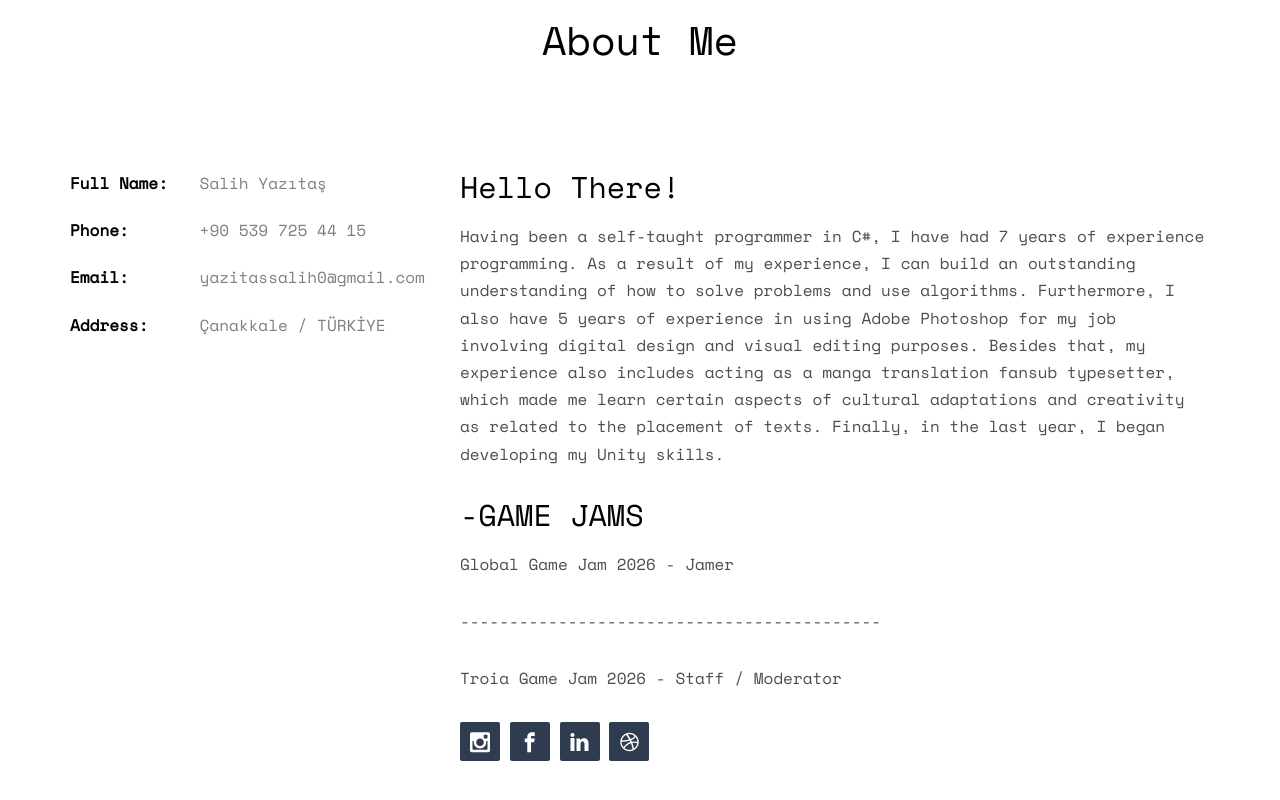
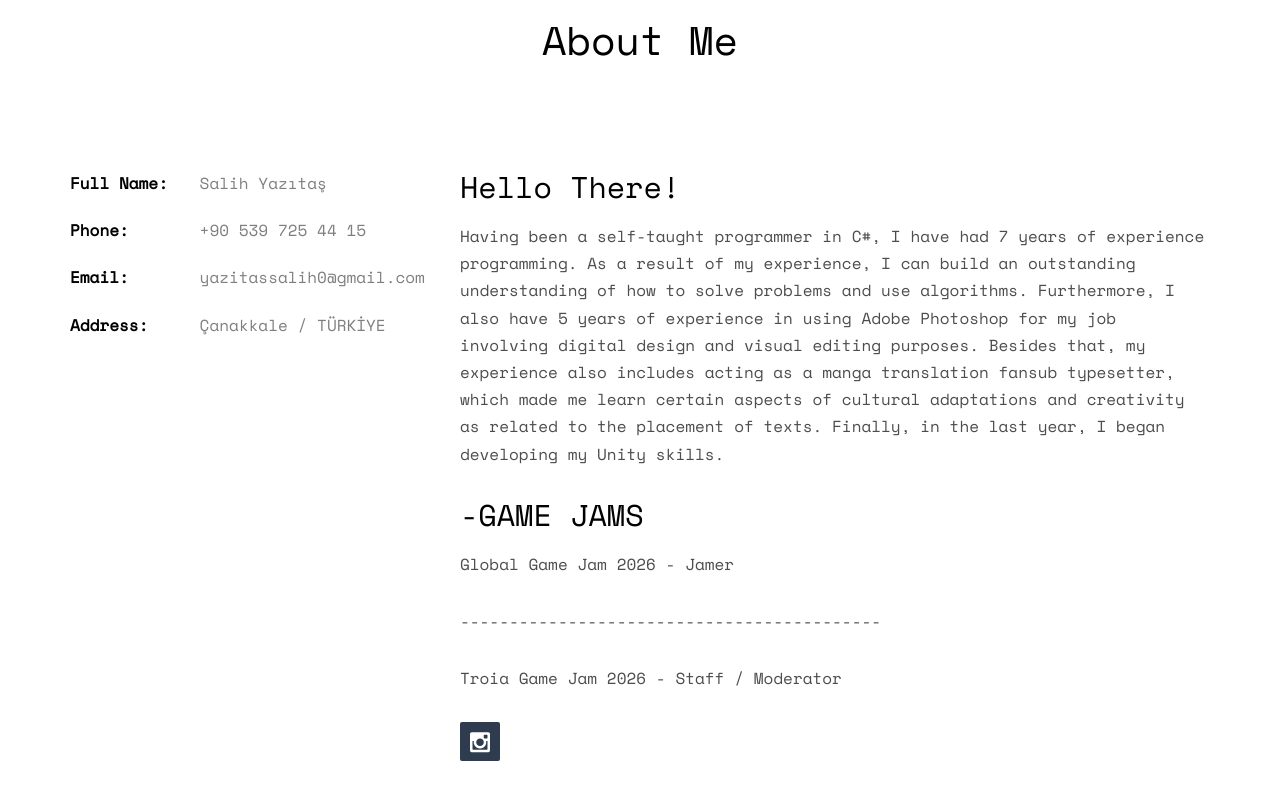
Before and after one commit to SalihYzts/SalihYzts.github.io, a plain HTML site: page index.html in a window 1280 px wide. Shown: the part 902-1702 px from the top of the page. Drawn offline with nearby package versions, Linux system fonts and the light colour scheme; files whose address does not match are found by name.

Commit message:
Update index.html

```diff
--- a/index.html
+++ b/index.html
@@ -85,9 +85,6 @@
 					<p>
 						<ul class="fh5co-social-icons">
 							<li><a href="https://www.instagram.com/thesalh_/"><i class="icon-instagram2"></i></a></li>
-							<li><a href="#"><i class="icon-facebook3"></i></a></li>
-							<li><a href="#"><i class="icon-linkedin2"></i></a></li>
-							<li><a href="#"><i class="icon-dribbble2"></i></a></li>
 						</ul>
 					</p>
 				</div>
```
